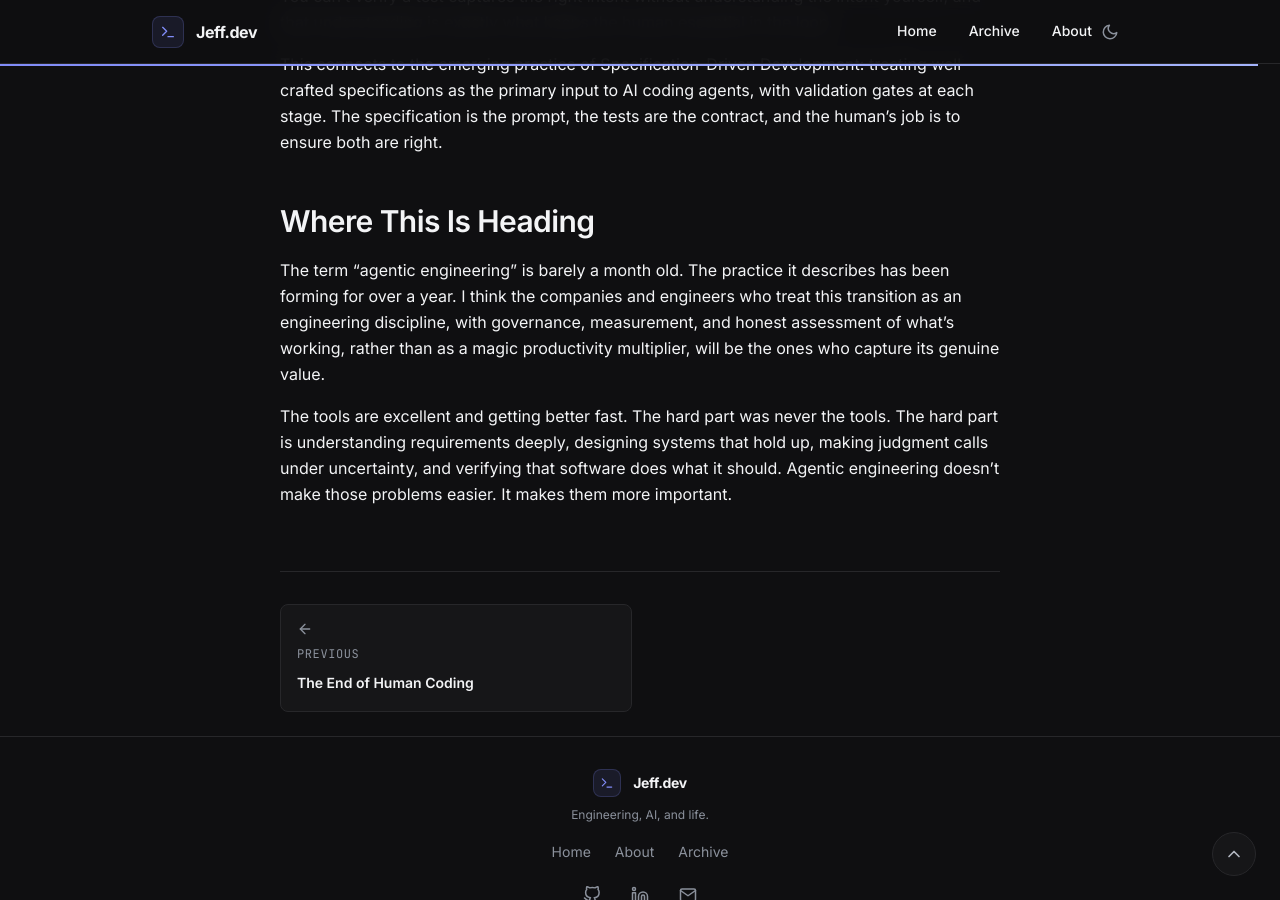
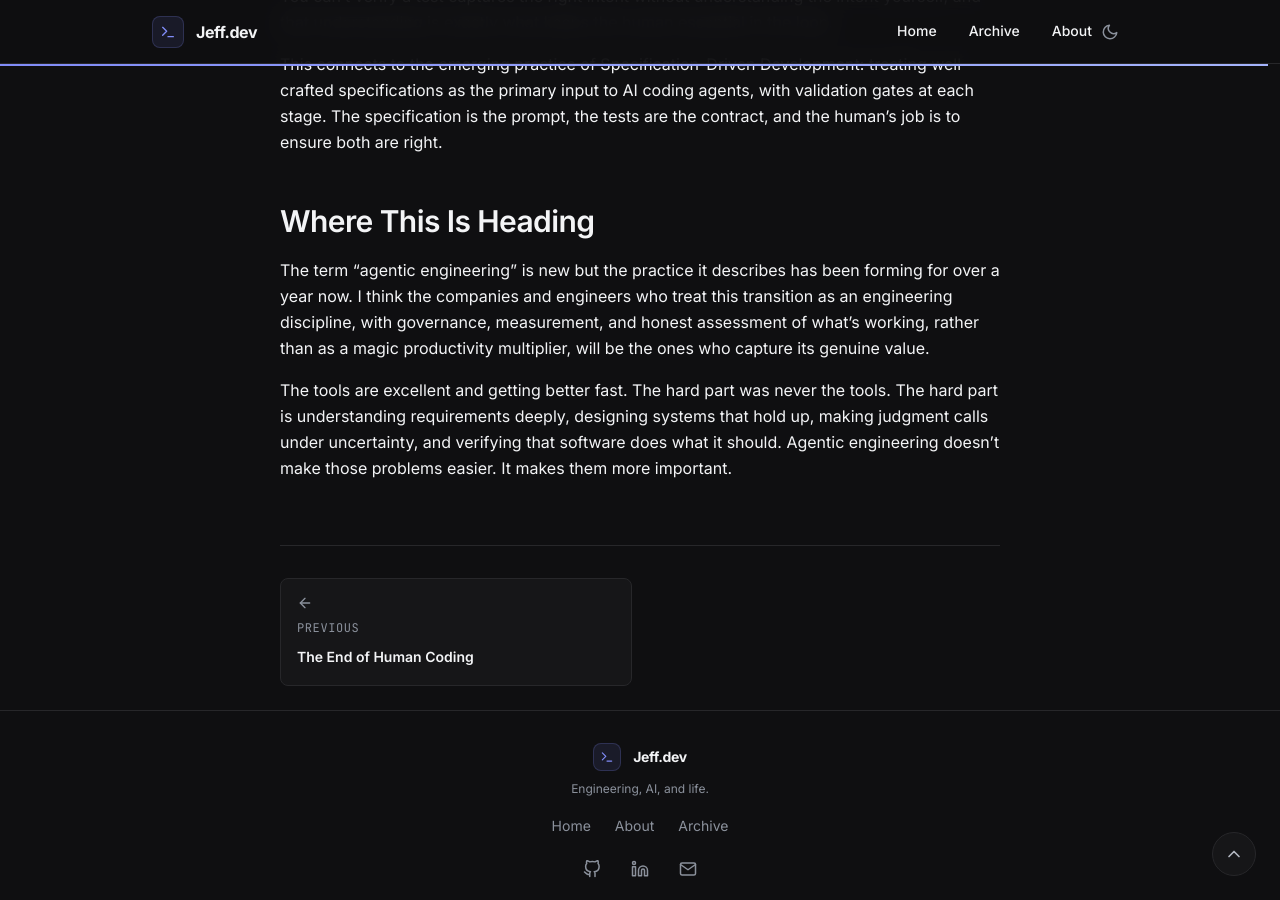
Before and after one commit to jeffgbradley2/jeffgbradley2.github.io, a Jekyll site: the page built from _posts/2026-02-21-agentic-engineering.md, in a window 1280 px wide and 900 px high, scrolled down 3190 px. Built offline with Jekyll 4.4.1, drawn with Linux system fonts in a browser that asks for light colours.

Commit message:
chore: tighten closing section

```diff
--- a/_posts/2026-02-21-agentic-engineering.md
+++ b/_posts/2026-02-21-agentic-engineering.md
@@ -58,6 +58,6 @@ This connects to the emerging practice of Specification-Driven Development: trea
 
 ## Where This Is Heading
 
-The term "agentic engineering" is barely a month old. The practice it describes has been forming for over a year. I think the companies and engineers who treat this transition as an engineering discipline, with governance, measurement, and honest assessment of what's working, rather than as a magic productivity multiplier, will be the ones who capture its genuine value.
+The term "agentic engineering" is new but the practice it describes has been forming for over a year now. I think the companies and engineers who treat this transition as an engineering discipline, with governance, measurement, and honest assessment of what's working, rather than as a magic productivity multiplier, will be the ones who capture its genuine value.
 
 The tools are excellent and getting better fast. The hard part was never the tools. The hard part is understanding requirements deeply, designing systems that hold up, making judgment calls under uncertainty, and verifying that software does what it should. Agentic engineering doesn't make those problems easier. It makes them more important.
```
